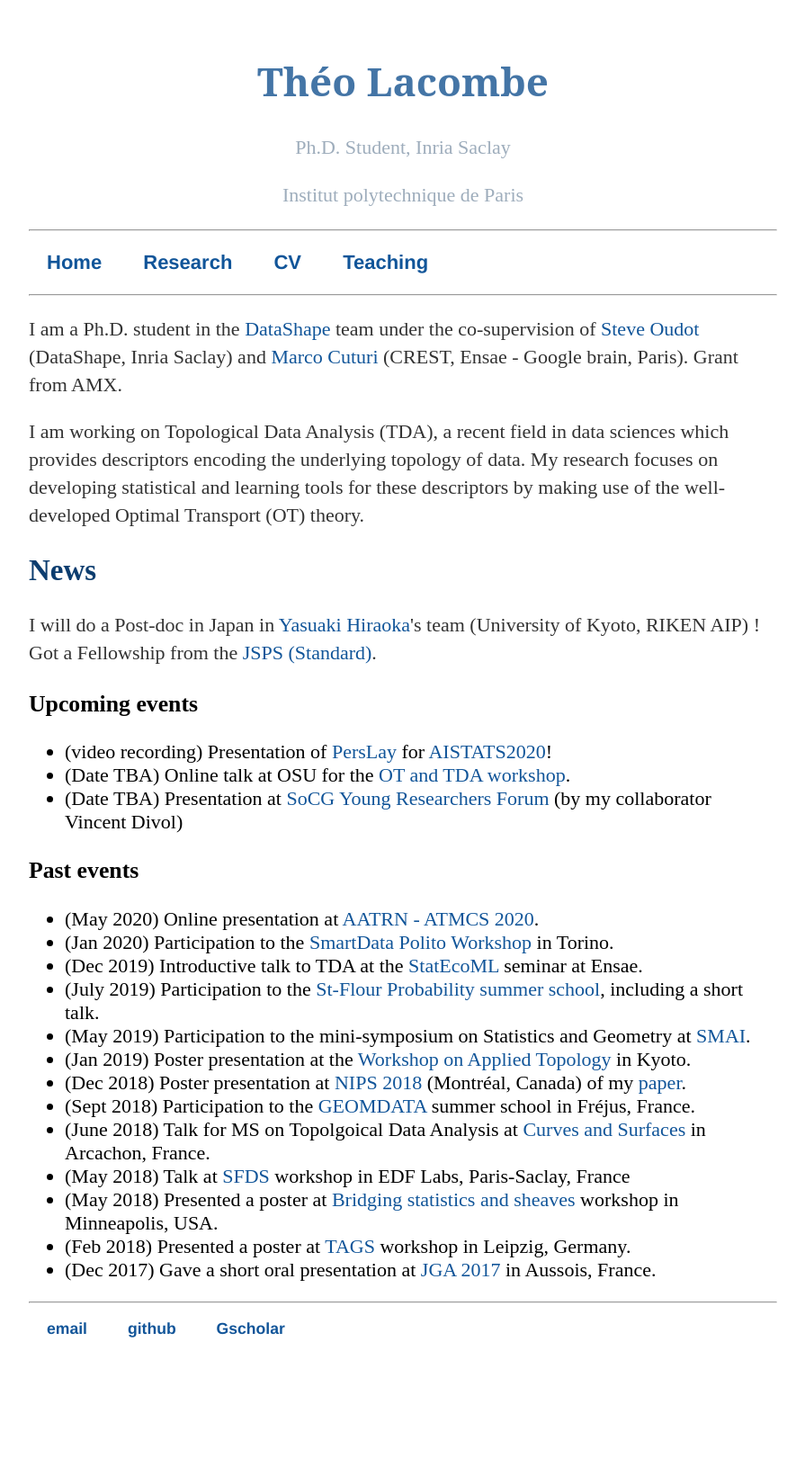
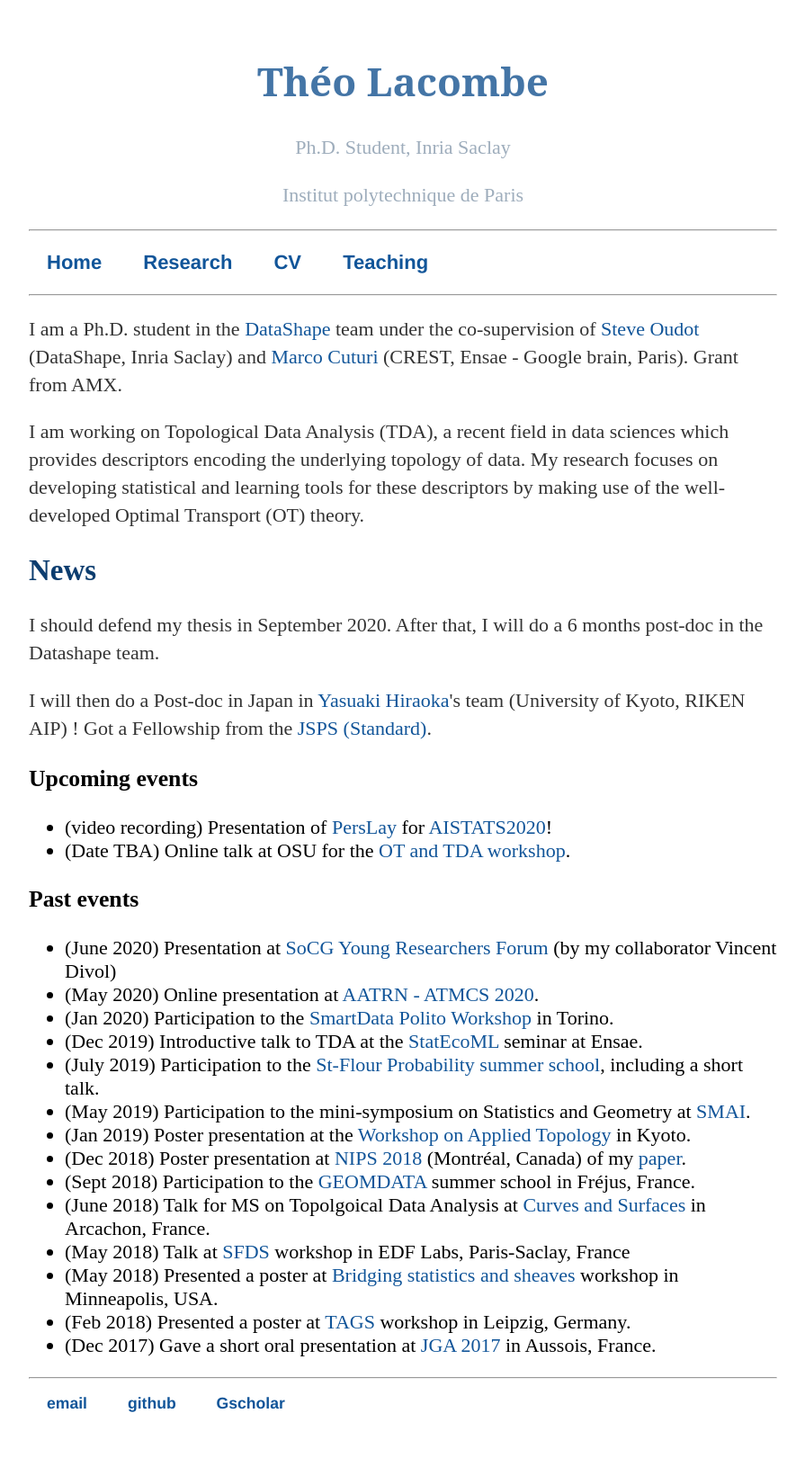
Before and after one commit to tlacombe/tlacombe.github.io, a Jekyll site: the page built from index.html, in a window 1280 px wide. Shown: the whole page at 90% size, without its empty margins (192-1087 px from the left). Built offline with Jekyll 4.4.1, drawn with Linux system fonts in a browser that asks for light colours; before the commit the page ends 1548 px from its top, so only the background shows below that.

Commit message:
update news

```diff
--- a/index.html
+++ b/index.html
@@ -10,17 +10,18 @@ title: Théo Lacombe's webpage
 	</p>
 
     <h2> News </h2>
-	<p> I will do a Post-doc in Japan in <a href="https://sites.google.com/site/yasuakihiraoka/">Yasuaki Hiraoka</a>'s team (University of Kyoto, RIKEN AIP) ! Got a Fellowship from the <a href="https://www.jsps.go.jp/english/e-ippan/index.html">JSPS (Standard)</a>.
+    	<p> I should defend my thesis in September 2020. After that, I will do a 6 months post-doc in the Datashape team.</p>
+	<p> I will then do a Post-doc in Japan in <a href="https://sites.google.com/site/yasuakihiraoka/">Yasuaki Hiraoka</a>'s team (University of Kyoto, RIKEN AIP) ! Got a Fellowship from the <a href="https://www.jsps.go.jp/english/e-ippan/index.html">JSPS (Standard)</a>.
 
 	<h3> Upcoming events</h3>
 	<ul>
 		<li> (video recording) Presentation of <a href="https://arxiv.org/pdf/1904.09378.pdf">PersLay</a> for <a href="https://www.aistats.org/">AISTATS2020</a>!</li>
 		<li> (Date TBA) Online talk at OSU for the <a href="https://tgda.osu.edu/ot-tda-workshop/">OT and TDA workshop</a>.</li>
-		<li> (Date TBA) Presentation at <a href="https://socg20.inf.ethz.ch/yrf">SoCG Young Researchers Forum</a> (by my collaborator Vincent Divol)</li>
 	</ul>
 
         <h3> Past events </h3>
 	<ul>
+		<li> (June 2020) Presentation at <a href="https://socg20.inf.ethz.ch/yrf">SoCG Young Researchers Forum</a> (by my collaborator Vincent Divol)</li>
 		<li> (May 2020) Online presentation at <a href="https://easychair.org/cfp/ATMCS-2020">AATRN - ATMCS 2020</a>.</li>
 		<li> (Jan 2020) Participation to the <a href="https://smartdata.polito.it/6th-smartdatapolito-workshop/">SmartData Polito Workshop</a> in Torino.</li>
 		<li> (Dec 2019) Introductive talk to TDA at the <a href="https://StatEcoML.github.io">StatEcoML</a> seminar at Ensae.</li>
```
